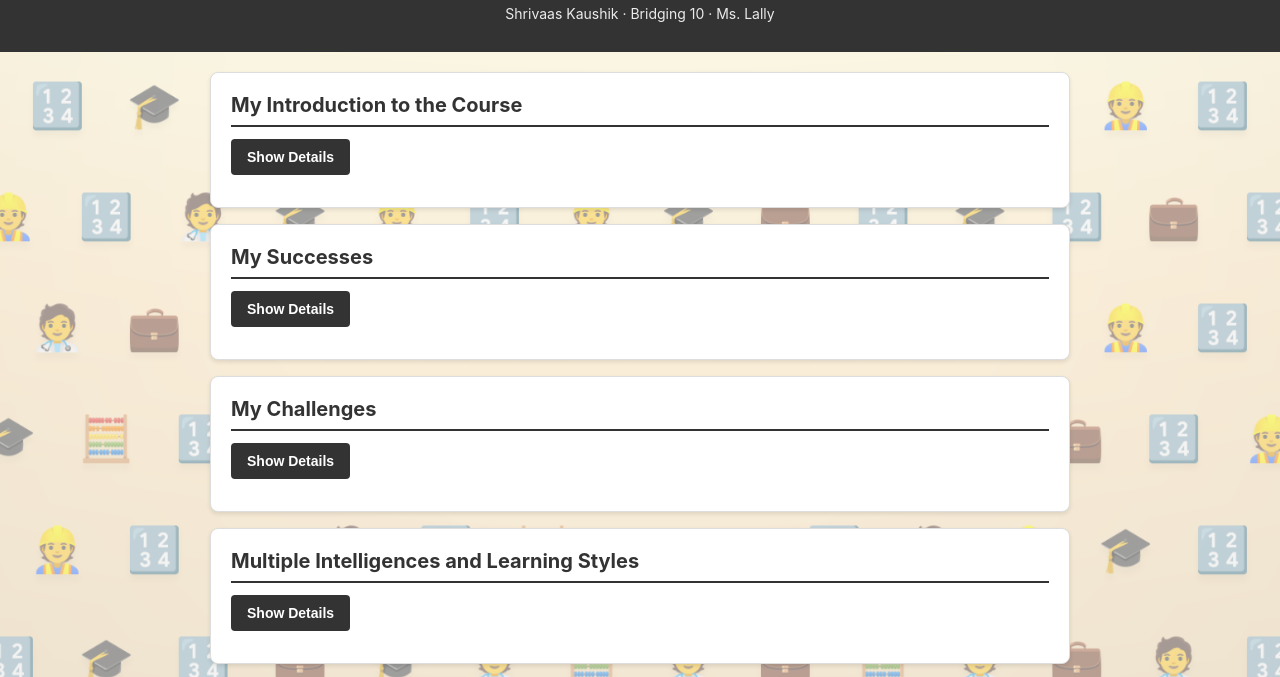
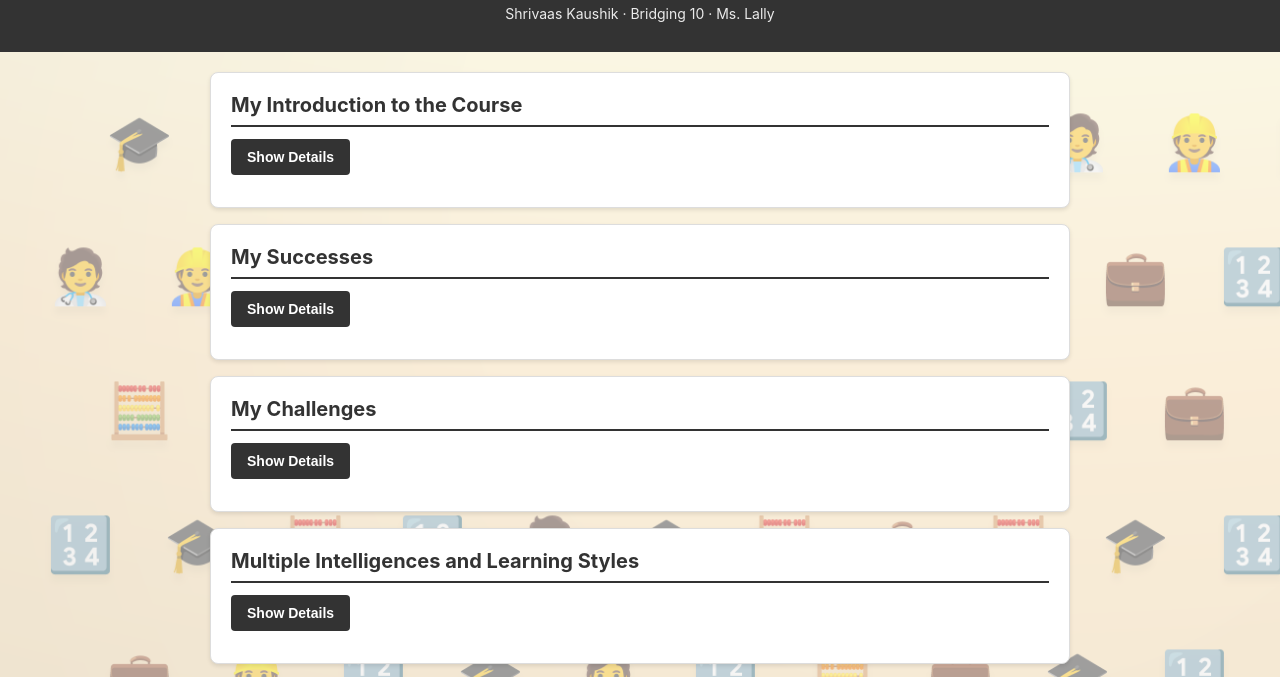
Before and after one commit to cactus-cat/peertutoring, a website: page index.html in a window 1280 px wide. Shown: the part 72-749 px from the top of the page. Drawn offline with Linux system fonts and the light colour scheme; no server answers.

Commit message:
Change background image to a styled div
Replaced background image with a div for better control over styling and opacity.

```diff
--- a/index.html
+++ b/index.html
@@ -12,7 +12,7 @@
     <h2 class="subheader">Shrivaas Kaushik · Bridging 10 · Ms. Lally</h2>
   </header>
   <main>
-    <img src="images/emoji-ffe7bd-1920x966.png" alt="Background" style="position: absolute; top: 0; left: 0; width: 100%; height: 100%; object-fit: cover; z-index: -1; opacity: 0.5;">
+    <div style="position: absolute; top: 0; left: 0; width: 100%; height: 100%; min-height: 100vh; background-image: url('images/emoji-ffe7bd-1920x966.png'); background-repeat: repeat; opacity: 0.5; z-index: -1;"></div>
     <!-- Section 1: My Introduction to the Course -->
     <section class="content-section">
       <h2>My Introduction to the Course</h2>
```
